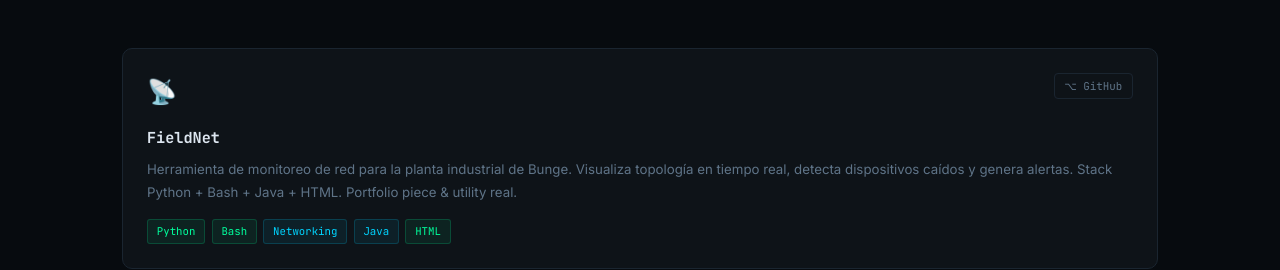
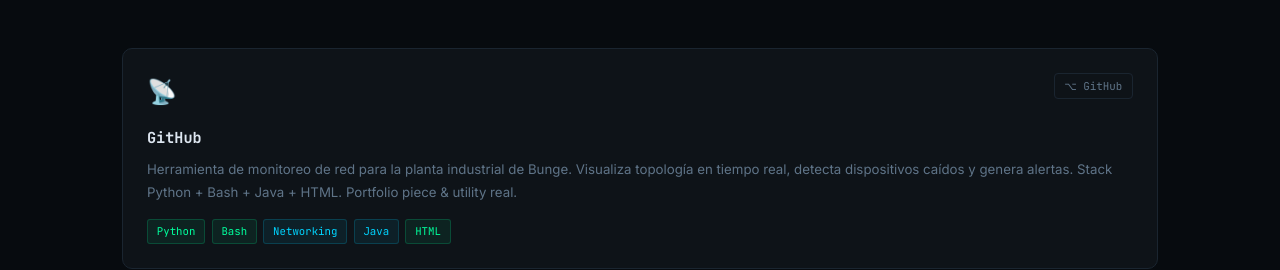
Before and after one commit to Brunitoa10/Portafolio, a Next.js app: page / in a window 1280 px wide. Shown: the part 2400-2670 px from the top of the page. Built offline with nearby package versions, Linux system fonts and the light colour scheme.

Commit message:
nuevos proyectos

```diff
--- a/data/projects.ts
+++ b/data/projects.ts
@@ -2,7 +2,7 @@
 
 export const projects: Project[] = [
   {
-    name: "FieldNet",
+    name: "GitHub",
     icon: "📡",
     wide: true,
     linkLabel: "⌥ GitHub",
```
